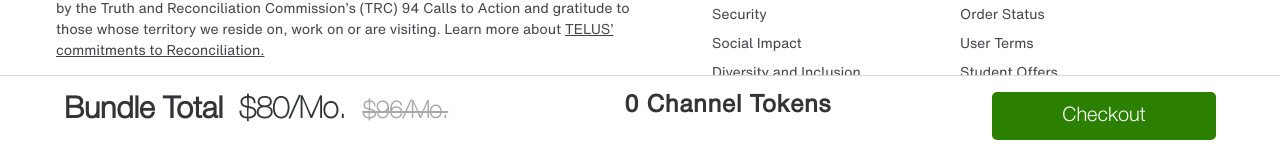
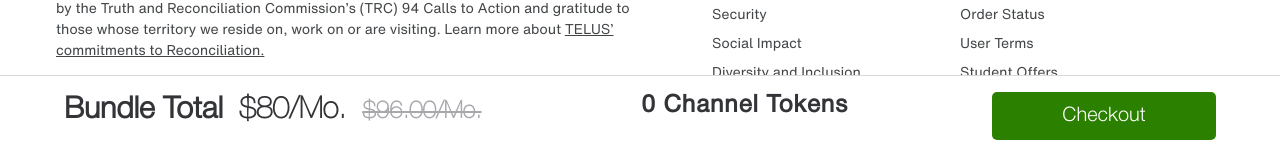
Before and after one commit to Sarahstylez/telus-hackathon, a React (Create React App) app: page / in a window 1280 px wide. Shown: the part 644-800 px from the top of the page. Built offline with nearby package versions, Linux system fonts and the light colour scheme.

Commit message:
fix floating point error in footer

```diff
--- a/src/components/Footer/Footer.jsx
+++ b/src/components/Footer/Footer.jsx
@@ -14,7 +14,7 @@ function Footer(props) {
                         <h2>Bundle total</h2>
                         <h6>${props.cost}/mo.</h6>
                         <h6 className="footer__discount">
-                            ${props.cost * 1.2}/mo.
+                            ${(props.cost * 1.2).toFixed(2)}/mo.
                         </h6>
                     </div>
                     <h3>{props.token} Channel Tokens</h3>
```
